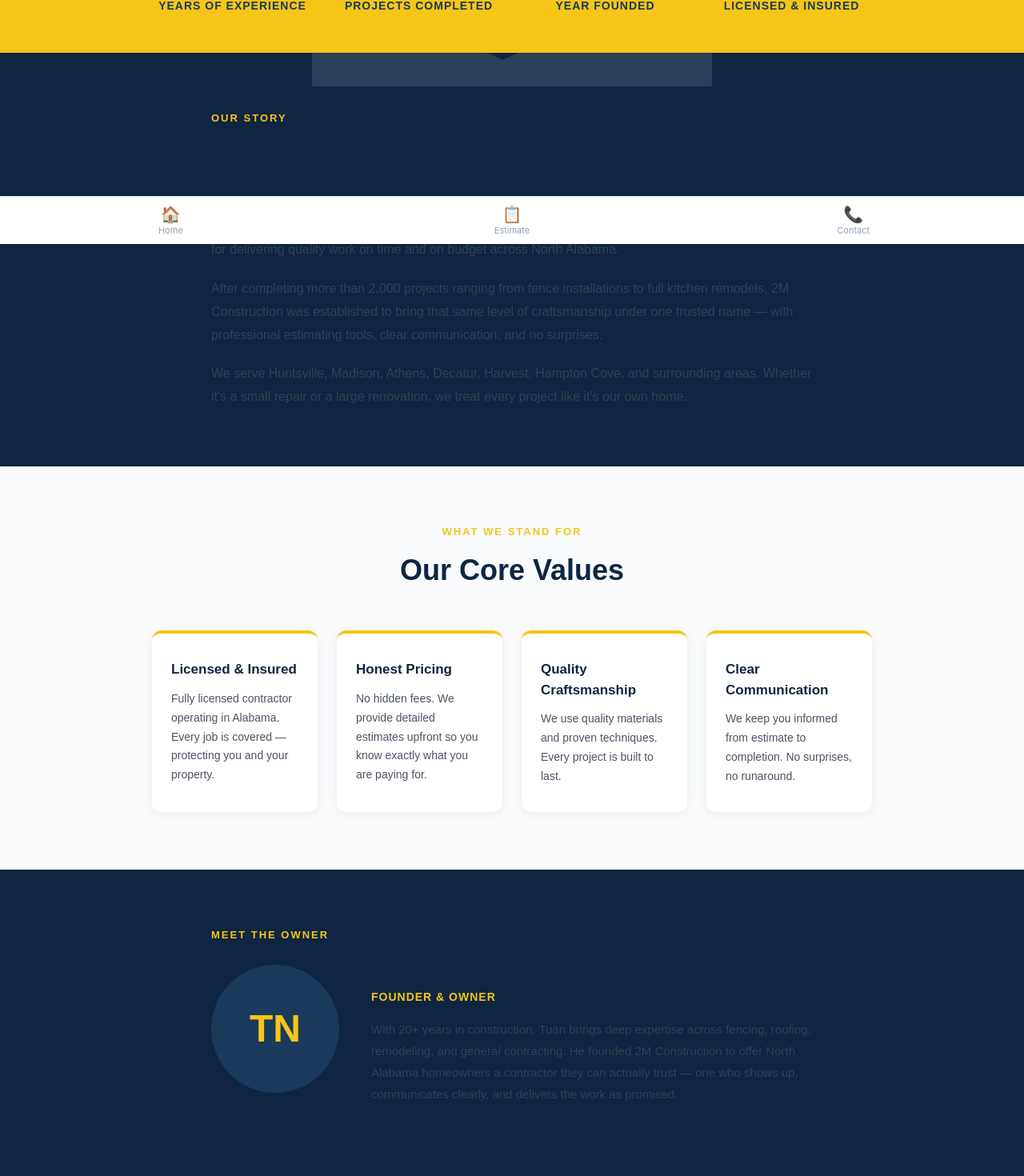
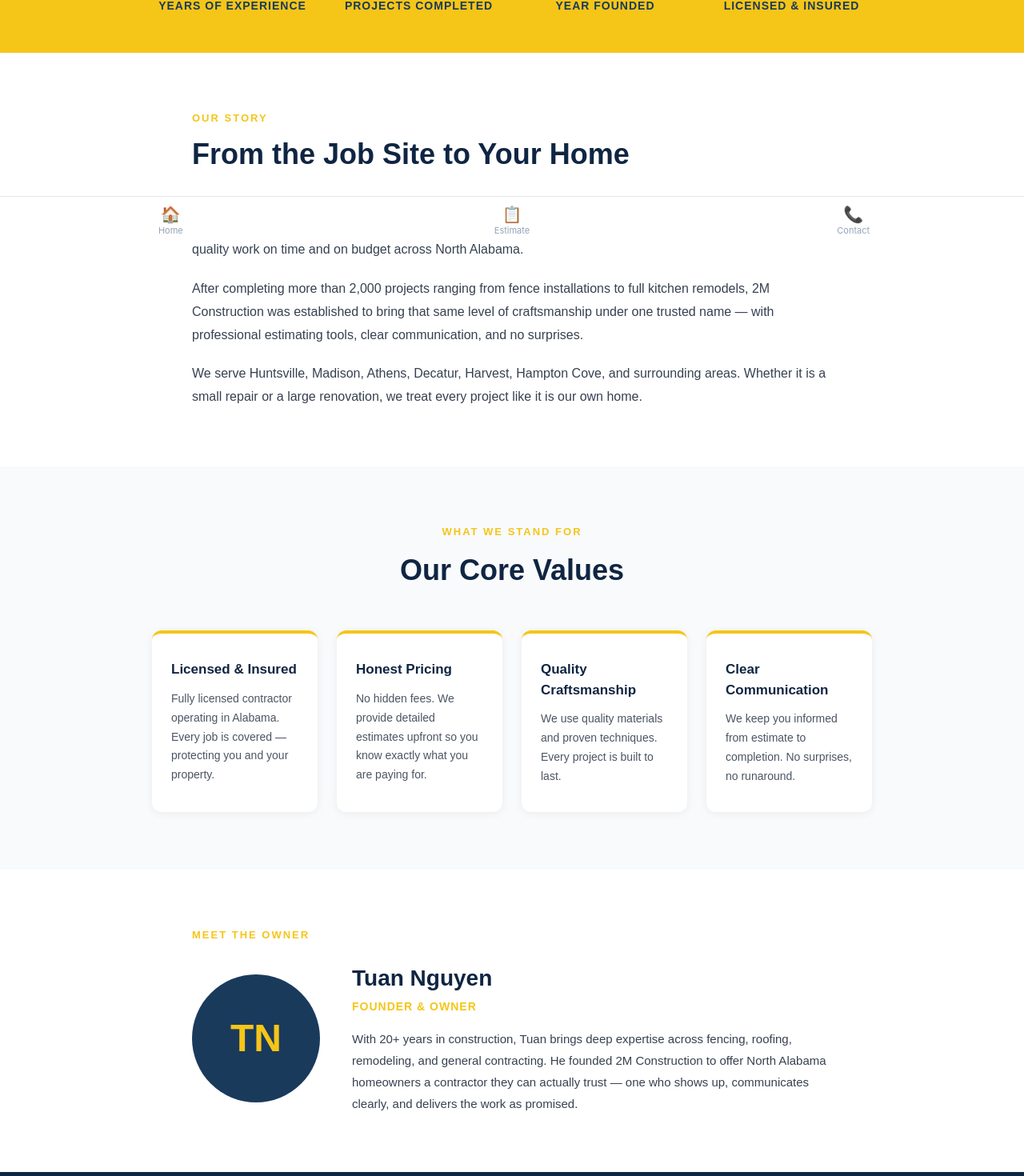
Before and after one commit to tomnguyen4484/2m-construction, a Next.js app: page /about in a window 1280 px wide. Shown: the part 495-1965 px from the top of the page at 80% size. Built offline with nearby package versions, Linux system fonts and the light colour scheme.

Commit message:
fix: about page white background sections

```diff
--- a/app/about/page.tsx
+++ b/app/about/page.tsx
@@ -4,12 +4,10 @@
   return (
     <main style={{ fontFamily: 'sans-serif', color: '#1a1a1a' }}>
 
-      {/* ── Hero ── */}
+      {/* Hero */}
       <section style={{
         background: 'linear-gradient(135deg, #0F2542 0%, #1A3A5C 100%)',
-        color: '#fff',
-        padding: '80px 24px',
-        textAlign: 'center',
+        color: '#fff', padding: '80px 24px', textAlign: 'center',
       }}>
         <p style={{ color: '#F5C518', fontWeight: 700, letterSpacing: 2, fontSize: 13, textTransform: 'uppercase', margin: '0 0 16px' }}>
           About 2M Construction
@@ -23,15 +21,11 @@
         </p>
       </section>
 
-      {/* ── Stats ── */}
+      {/* Stats */}
       <section style={{ background: '#F5C518', padding: '48px 24px' }}>
         <div style={{
-          display: 'grid',
-          gridTemplateColumns: 'repeat(auto-fit, minmax(180px, 1fr))',
-          gap: 32,
-          maxWidth: 900,
-          margin: '0 auto',
-          textAlign: 'center',
+          display: 'grid', gridTemplateColumns: 'repeat(auto-fit, minmax(180px, 1fr))',
+          gap: 32, maxWidth: 900, margin: '0 auto', textAlign: 'center',
         }}>
           {[
             { value: '20+', label: 'Years of Experience' },
@@ -47,8 +41,9 @@
         </div>
       </section>
 
-      {/* ── Our Story ── */}
-      <section style={{ padding: '72px 24px', maxWidth: 800, margin: '0 auto' }}>
+      {/* Our Story */}
+      <section style={{ background: '#ffffff', padding: '72px 24px' }}>
+        <div style={{ maxWidth: 800, margin: '0 auto' }}>
           <p style={{ color: '#F5C518', fontWeight: 700, fontSize: 13, letterSpacing: 2, textTransform: 'uppercase', marginBottom: 12 }}>Our Story</p>
           <h2 style={{ fontSize: 'clamp(24px, 4vw, 36px)', fontWeight: 800, color: '#0F2542', margin: '0 0 24px', lineHeight: 1.3 }}>
             From the Job Site to Your Home
@@ -65,22 +60,19 @@
           </p>
           <p style={{ fontSize: 16, lineHeight: 1.8, color: '#374151' }}>
             We serve Huntsville, Madison, Athens, Decatur, Harvest, Hampton Cove, and surrounding areas.
-          Whether it's a small repair or a large renovation, we treat every project like it's our own home.
+            Whether it is a small repair or a large renovation, we treat every project like it is our own home.
           </p>
+        </div>
       </section>
 
-      {/* ── Core Values ── */}
+      {/* Core Values */}
       <section style={{ background: '#f8fafc', padding: '72px 24px' }}>
         <div style={{ maxWidth: 900, margin: '0 auto', textAlign: 'center' }}>
           <p style={{ color: '#F5C518', fontWeight: 700, fontSize: 13, letterSpacing: 2, textTransform: 'uppercase', marginBottom: 12 }}>What We Stand For</p>
           <h2 style={{ fontSize: 'clamp(24px, 4vw, 36px)', fontWeight: 800, color: '#0F2542', margin: '0 0 48px' }}>
             Our Core Values
           </h2>
-          <div style={{
-            display: 'grid',
-            gridTemplateColumns: 'repeat(auto-fit, minmax(200px, 1fr))',
-            gap: 24,
-          }}>
+          <div style={{ display: 'grid', gridTemplateColumns: 'repeat(auto-fit, minmax(200px, 1fr))', gap: 24 }}>
             {[
               { title: 'Licensed & Insured', desc: 'Fully licensed contractor operating in Alabama. Every job is covered — protecting you and your property.' },
               { title: 'Honest Pricing', desc: 'No hidden fees. We provide detailed estimates upfront so you know exactly what you are paying for.' },
@@ -88,11 +80,8 @@
               { title: 'Clear Communication', desc: 'We keep you informed from estimate to completion. No surprises, no runaround.' },
             ].map((v) => (
               <div key={v.title} style={{
-                background: '#fff',
-                borderRadius: 12,
-                padding: '32px 24px',
-                textAlign: 'left',
-                borderTop: '4px solid #F5C518',
+                background: '#fff', borderRadius: 12, padding: '32px 24px',
+                textAlign: 'left', borderTop: '4px solid #F5C518',
                 boxShadow: '0 2px 12px rgba(0,0,0,0.06)',
               }}>
                 <h3 style={{ fontSize: 17, fontWeight: 700, color: '#0F2542', margin: '0 0 12px' }}>{v.title}</h3>
@@ -103,31 +92,20 @@
         </div>
       </section>
 
-      {/* ── Owner ── */}
-      <section style={{ padding: '72px 24px', maxWidth: 800, margin: '0 auto' }}>
-        <p style={{ color: '#F5C518', fontWeight: 700, fontSize: 13, letterSpacing: 2, textTransform: 'uppercase', marginBottom: 12 }}>Meet the Owner</p>
+      {/* Owner */}
+      <section style={{ background: '#ffffff', padding: '72px 24px' }}>
+        <div style={{ maxWidth: 800, margin: '0 auto' }}>
+          <p style={{ color: '#F5C518', fontWeight: 700, fontSize: 13, letterSpacing: 2, textTransform: 'uppercase', marginBottom: 24 }}>Meet the Owner</p>
+          <div style={{ display: 'flex', gap: 40, alignItems: 'center', flexWrap: 'wrap' }}>
             <div style={{
-          display: 'grid',
-          gridTemplateColumns: 'auto 1fr',
-          gap: 40,
-          alignItems: 'center',
-        }}>
-          <div style={{
-            width: 160,
-            height: 160,
-            borderRadius: '50%',
-            background: '#1A3A5C',
-            display: 'flex',
-            alignItems: 'center',
-            justifyContent: 'center',
-            flexShrink: 0,
-            color: '#F5C518',
-            fontSize: 48,
-            fontWeight: 800,
+              width: 160, height: 160, borderRadius: '50%',
+              background: '#1A3A5C', display: 'flex', alignItems: 'center',
+              justifyContent: 'center', flexShrink: 0,
+              color: '#F5C518', fontSize: 48, fontWeight: 800,
             }}>
               TN
             </div>
-          <div>
+            <div style={{ flex: 1, minWidth: 240 }}>
               <h2 style={{ fontSize: 28, fontWeight: 800, color: '#0F2542', margin: '0 0 4px' }}>Tuan Nguyen</h2>
               <p style={{ color: '#F5C518', fontWeight: 700, fontSize: 14, margin: '0 0 16px', textTransform: 'uppercase', letterSpacing: 1 }}>
                 Founder & Owner
@@ -140,15 +118,11 @@
               </p>
             </div>
           </div>
+        </div>
       </section>
 
-      {/* ── CTA ── */}
-      <section style={{
-        background: '#0F2542',
-        color: '#fff',
-        padding: '64px 24px',
-        textAlign: 'center',
-      }}>
+      {/* CTA */}
+      <section style={{ background: '#0F2542', color: '#fff', padding: '64px 24px', textAlign: 'center' }}>
         <h2 style={{ fontSize: 'clamp(22px, 4vw, 32px)', fontWeight: 800, margin: '0 0 16px' }}>
           Ready to Start Your Project?
         </h2>
@@ -157,28 +131,16 @@
         </p>
         <div style={{ display: 'flex', gap: 16, justifyContent: 'center', flexWrap: 'wrap' }}>
           <a href="/estimate" style={{
-            background: '#F5C518',
-            color: '#0F2542',
-            padding: '14px 32px',
-            borderRadius: 8,
-            fontWeight: 700,
-            fontSize: 15,
-            textDecoration: 'none',
-          }}>
-            Get Free Estimate
-          </a>
+            background: '#F5C518', color: '#0F2542',
+            padding: '14px 32px', borderRadius: 8,
+            fontWeight: 700, fontSize: 15, textDecoration: 'none',
+          }}>Get Free Estimate</a>
           <a href="/contact" style={{
-            background: 'transparent',
-            color: '#fff',
-            padding: '14px 32px',
-            borderRadius: 8,
-            fontWeight: 700,
-            fontSize: 15,
-            textDecoration: 'none',
+            background: 'transparent', color: '#fff',
+            padding: '14px 32px', borderRadius: 8,
+            fontWeight: 700, fontSize: 15, textDecoration: 'none',
             border: '2px solid rgba(255,255,255,0.4)',
-          }}>
-            Contact Us
-          </a>
+          }}>Contact Us</a>
         </div>
       </section>
 
```
Lines whose indentation alone changed are shown as unchanged.
